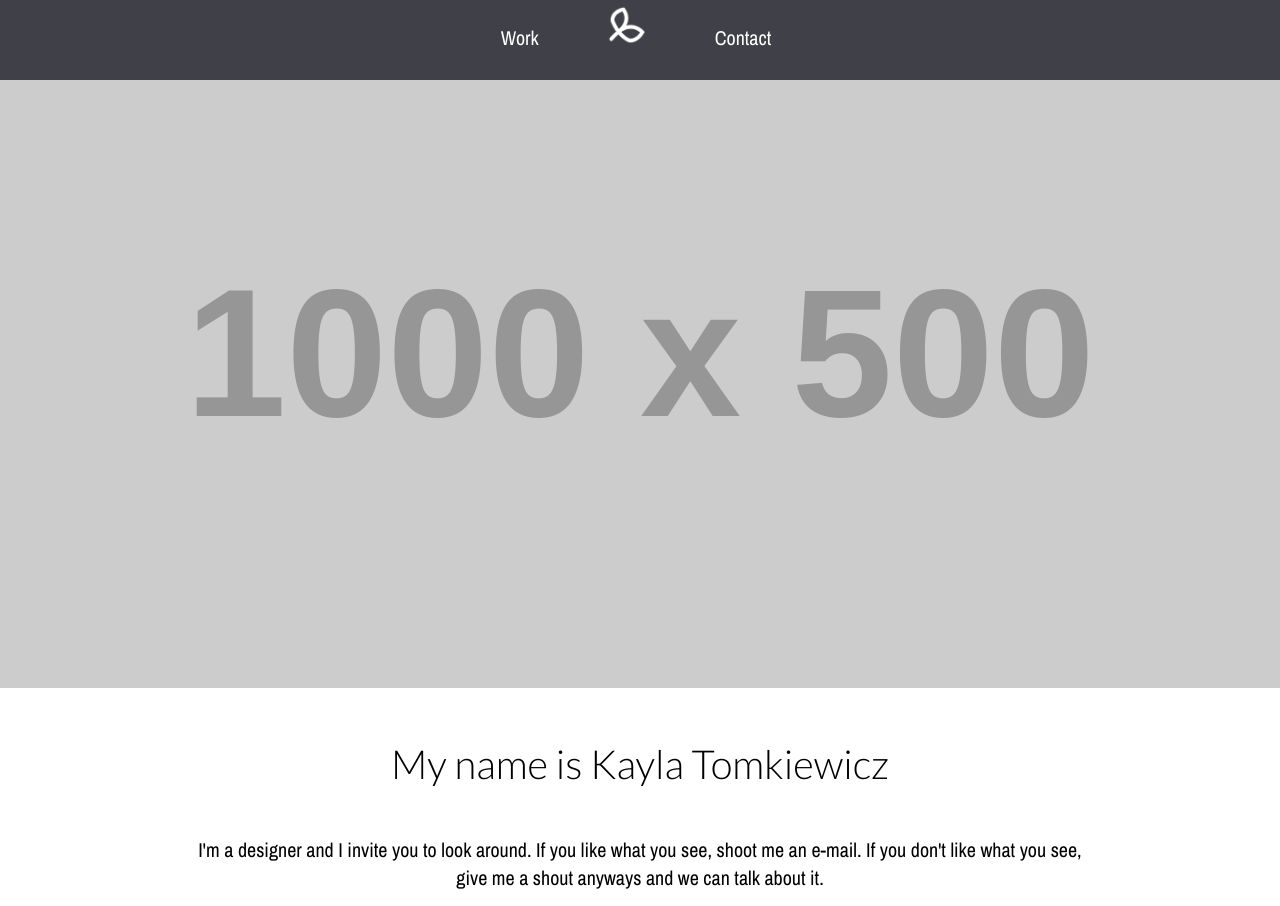
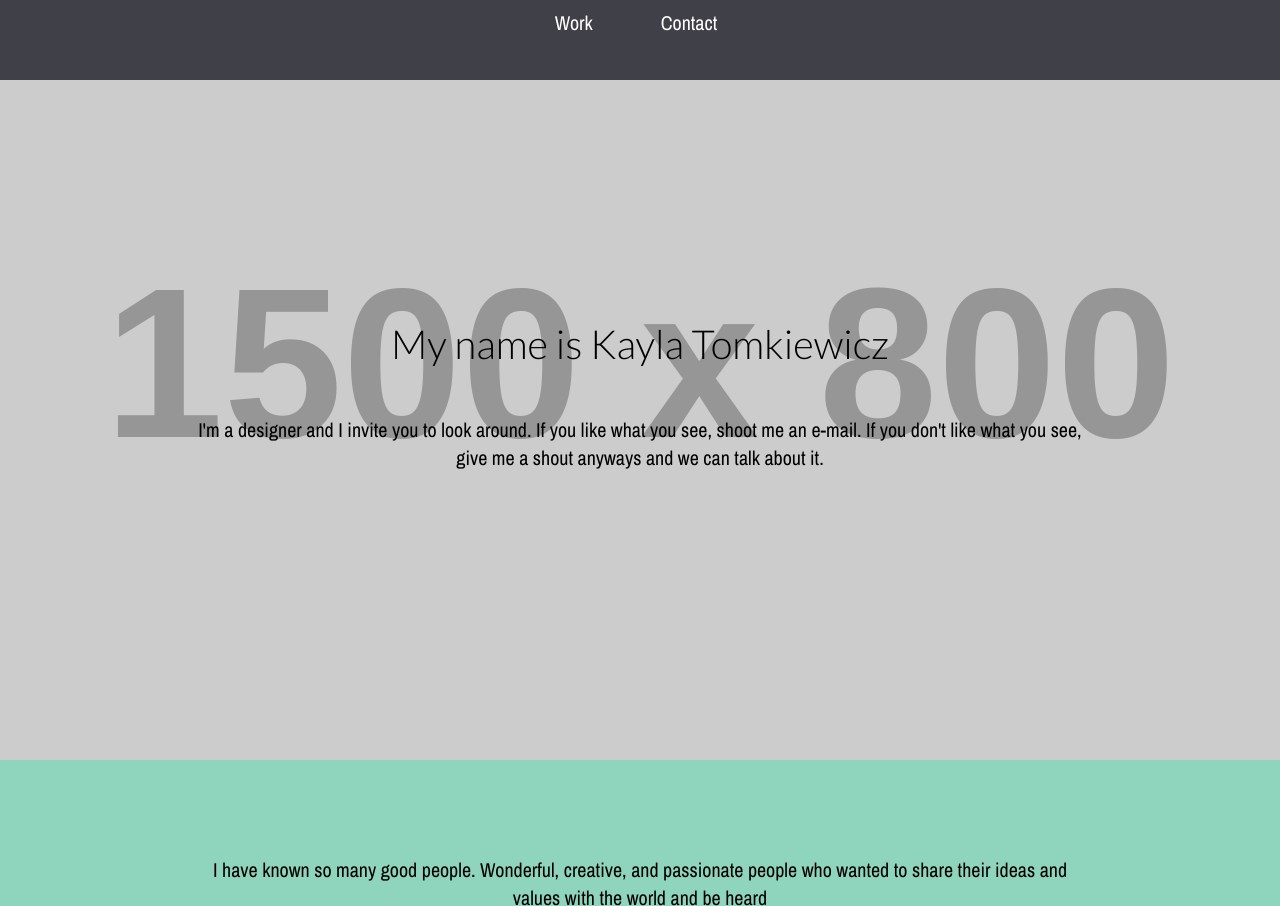
Before and after one commit to kaylatomkiewicz/kaylatomkiewicz.github.io, a plain HTML site: page index.html in a window 1280 px wide. Shown: the top 906 px of the page. Drawn offline with nearby package versions, Linux system fonts and the light colour scheme; placeholder pictures from the web are drawn by us.

Commit message:
Fixed text overlay on image.

```diff
--- a/css/general.css
+++ b/css/general.css
@@ -4,6 +4,13 @@
 /*********************************************************		Masthead		***************/
 
 @media only screen and (min-width: 12em) {
+
+	/*.logo {
+		width: 60px;
+		position: absolute;
+		margin-top: 30%;
+		margin-left: -1.5rem;
+	}*/
 
 	.header {
 		height: 3rem;
@@ -28,10 +35,6 @@
 	nav a {
 		color: #fff;
 		text-decoration: none;
-	}
-
-	.logo {
-		width: 30px;
 	}
 
 }
@@ -74,22 +77,45 @@
 
 @media only screen and (min-width: 12em) {
 
-	.fullscale {
-		visibility: visible;
-		width: 100%;
-		margin-top: 3rem;
+	.intro-para {
+		background-image: url("http://placehold.it/1500x800");
+		background-position: 50% 50%;
+		background-position: 50%;
+		background-position: 100px 100px;
+		background-position: center;
+		background-repeat: no-repeat;
+		padding: 3rem 0;
+		margin-top: 0;
 	}
 
 	.intro {
-		margin: 3rem auto 1rem;
-		max-width: 80%;
+		margin: 4rem auto 1rem;
 	}
 
 	.intro-desc {
 		width: 70%;
-		margin: 0 auto;
-		margin-bottom: 3rem;
+		margin: 0 auto 2rem;
 	}
+}
+
+@media only screen and (min-width: 30em) {
+
+	.intro-para {
+		padding: 8rem 0;
+		margin-top: 0;
+		margin-bottom: 0;
+}
+
+}
+
+@media only screen and (min-width: 50em) {
+
+	.intro-para {
+		padding: 16rem 0 16rem;
+		margin-top: 0;
+		margin-bottom: 0;
+}
+
 }
 
 /******************************************************* ABOUT **********************/
--- a/css/styleguide.css
+++ b/css/styleguide.css
@@ -95,6 +95,23 @@
 @media only screen and (min-width: 30em) {
 
 	h2 {
+		font-size: 2.25em;
+		font-family: 'Lato', sans-serif;
+		font-weight: 300;
+		padding-bottom: 2rem;
+	}
+
+	p {
+		font-family: 'Archivo Narrow', sans-serif;
+		font-size: 1.15rem;
+		line-height: 1.75rem;
+	}
+
+}
+
+@media only screen and (min-width: 50em) {
+
+	h2 {
 		font-size: 2.5em;
 		font-family: 'Lato', sans-serif;
 		font-weight: 300;
--- a/index.html
+++ b/index.html
@@ -56,11 +56,13 @@
         <!-- ****************************************************************		Masthead	********* -->
 
 <navigation>
+
+       <!--  <h1><img class="logo" src="images/logo.png"  alt="Kayla Tomkiewicz, Graphic Designer"></h1> -->
+
     	<header class="header">
         	<nav>
             	<ul>
 	            	<li><a href=#work>Work</a></li>
-                    <li><h1><img class="logo" src="images/kt-logo-white-02.png"  alt="Kayla Tomkiewicz, Graphic Designer"></h1></li>
                     <li><a href=#contact>Contact</a></li>
                 </ul>
             </nav>
@@ -70,8 +72,6 @@
         <!-- ****************************************************************		Main		********* -->
 
 		<main>
-
-            <img class="fullscale" src="http://placehold.it/1000x500" alt="Portfolio Photography">
 
             <div class="intro-para">
                 <h2 class="intro">My name is Kayla Tomkiewicz</h2>
```
Also changed, not shown: humans.txt, 1 other file.
